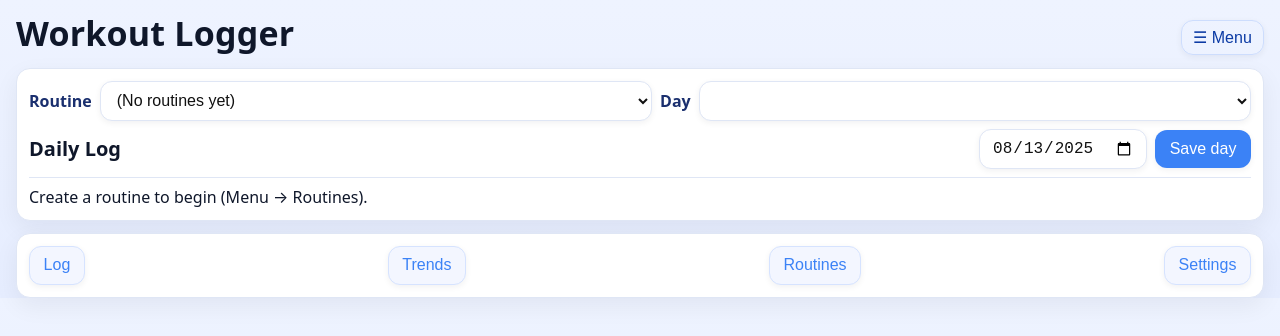
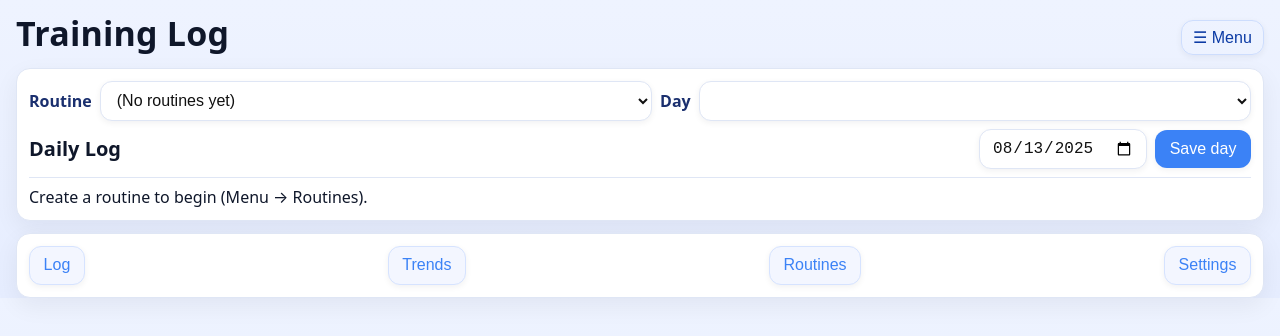
Before and after one commit to snowballs24/Training-Log, a plain HTML site: page index.html in a window 1280 px wide. Drawn offline with Linux system fonts and the light colour scheme.

Commit message:
Update index.html

```diff
--- a/index.html
+++ b/index.html
@@ -3,12 +3,12 @@
 <head>
 <meta charset="utf-8">
 <meta name="viewport" content="width=device-width, initial-scale=1, viewport-fit=cover">
-<title>Workout Logger – v12.1</title>
+<title>Training Log – v12.1</title>
 <link rel="manifest" href="manifest.webmanifest">
 <link rel="apple-touch-icon" href="icons/icon-192.png">
 <meta name="apple-mobile-web-app-capable" content="yes">
 <meta name="apple-mobile-web-app-status-bar-style" content="default">
-<meta name="apple-mobile-web-app-title" content="Workout Logger">
+<meta name="apple-mobile-web-app-title" content="Training Log">
 <meta name="theme-color" content="#3b82f6">
 <link rel="manifest" href="manifest.webmanifest">
 <style>
@@ -295,7 +295,7 @@ if ('serviceWorker' in navigator) {
 </head>
 <body>
   <div class="title-wrap">
-    <h1>Workout Logger</h1>
+    <h1>Training Log</h1>
     <span class="menu-wrap">
       <button class="menu-btn" id="menuBtn">☰ Menu</button>
       <div id="menuPanel" class="menu-panel hidden">
```
